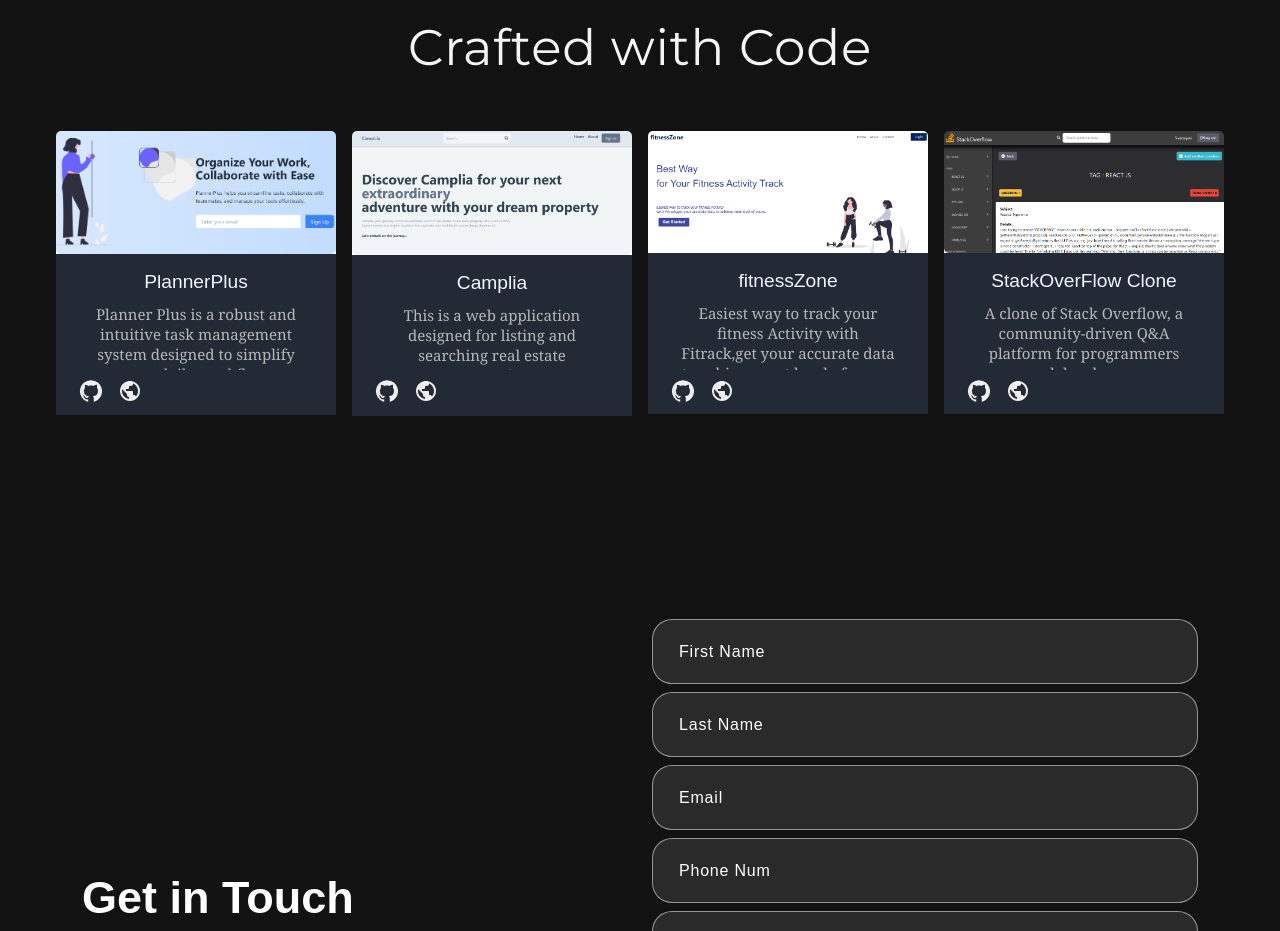
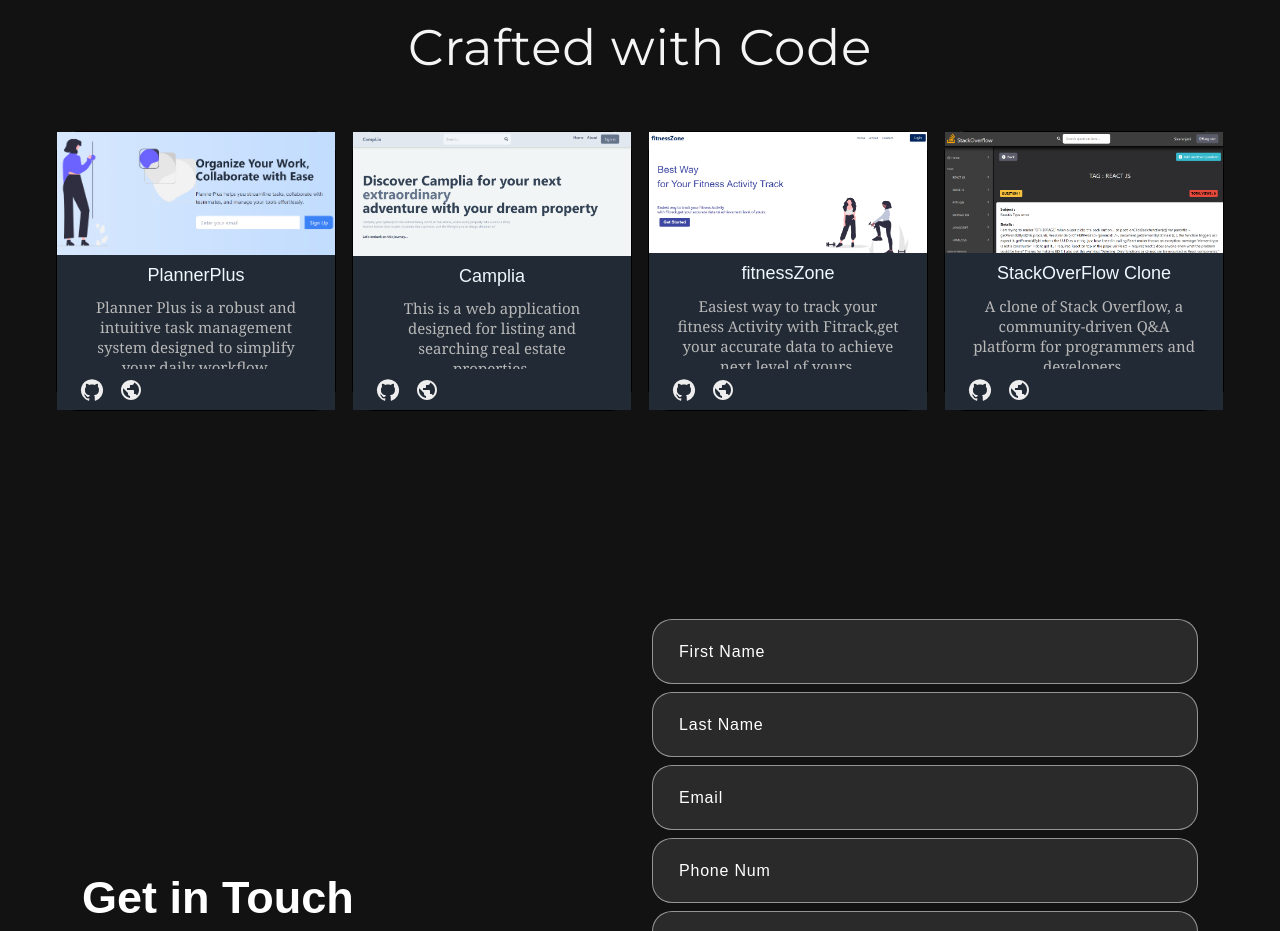
Before and after one commit to shanmugapriya1203/samportfolio, a React (Create React App) app: page / in a window 1280 px wide. Shown: the part 2100-3031 px from the top of the page. Built offline with nearby package versions, Linux system fonts and the light colour scheme.

Commit message:
some changes

```diff
--- a/src/styles/Projects.css
+++ b/src/styles/Projects.css
@@ -13,6 +13,8 @@
   justify-content: center;
   align-items: center;
   flex-wrap: wrap;
+
+
 }
 
 h1 {
@@ -33,32 +35,34 @@
   margin: 8px;
   cursor: pointer;
   transition: transform 0.2s, box-shadow 0.2s;
-  border: 1px solid var(--project-primary);
+  border:1px solid black;
   border-radius: 20px;
+
   position: relative;
 }
 
 .card:hover {
   transform: scale(1.05);
   transition: transform 0.2s;
-  box-shadow: 0 4px 8px 0 rgba(0, 0, 0, 0.2);
+
 }
 
 .card-media img {
   width: 100%;
   height: 100%;
   object-fit: cover;
-  border: 1px solid var(--project-primary);
-  border-radius: 5px;
+
 }
 
 .card-content {
-  padding: 16px;
+  padding: 10px;
   background-color: #222A35;
+
+
 }
 
 .card-content h2 {
-  font-size: 1.2rem;
+  font-size: 18px;
   font-weight: 300;
   color: aliceblue;
   margin: 0;
@@ -109,12 +113,4 @@
   .card-content h2 {
     font-size: 0.50rem;
   }
-
-
 }
-
-@media (max-width: 500px){
-  .card-content p {
-    display: block;
-  }
-}
```
Also changed, not shown: src/styles/Contact.css (indentation only).
